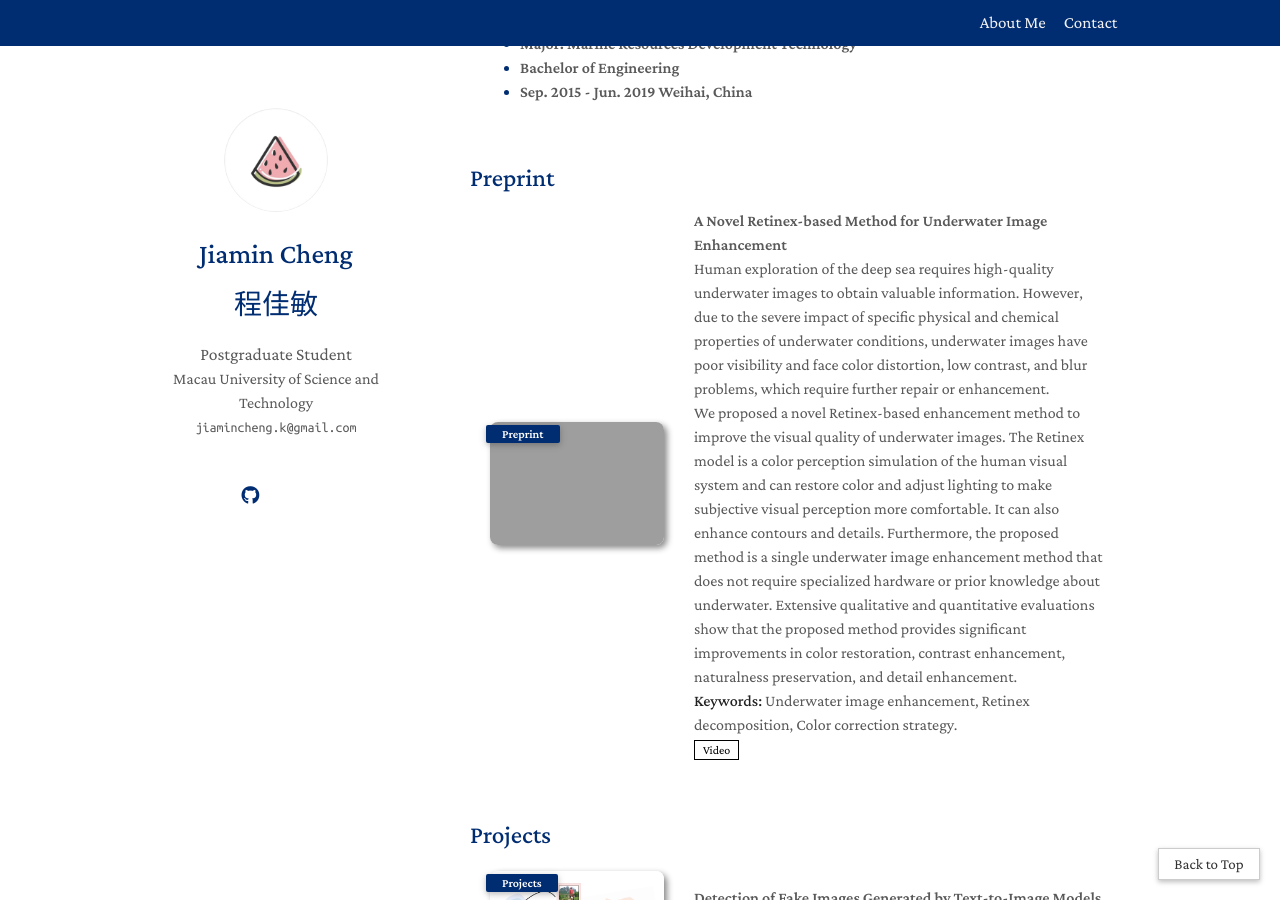
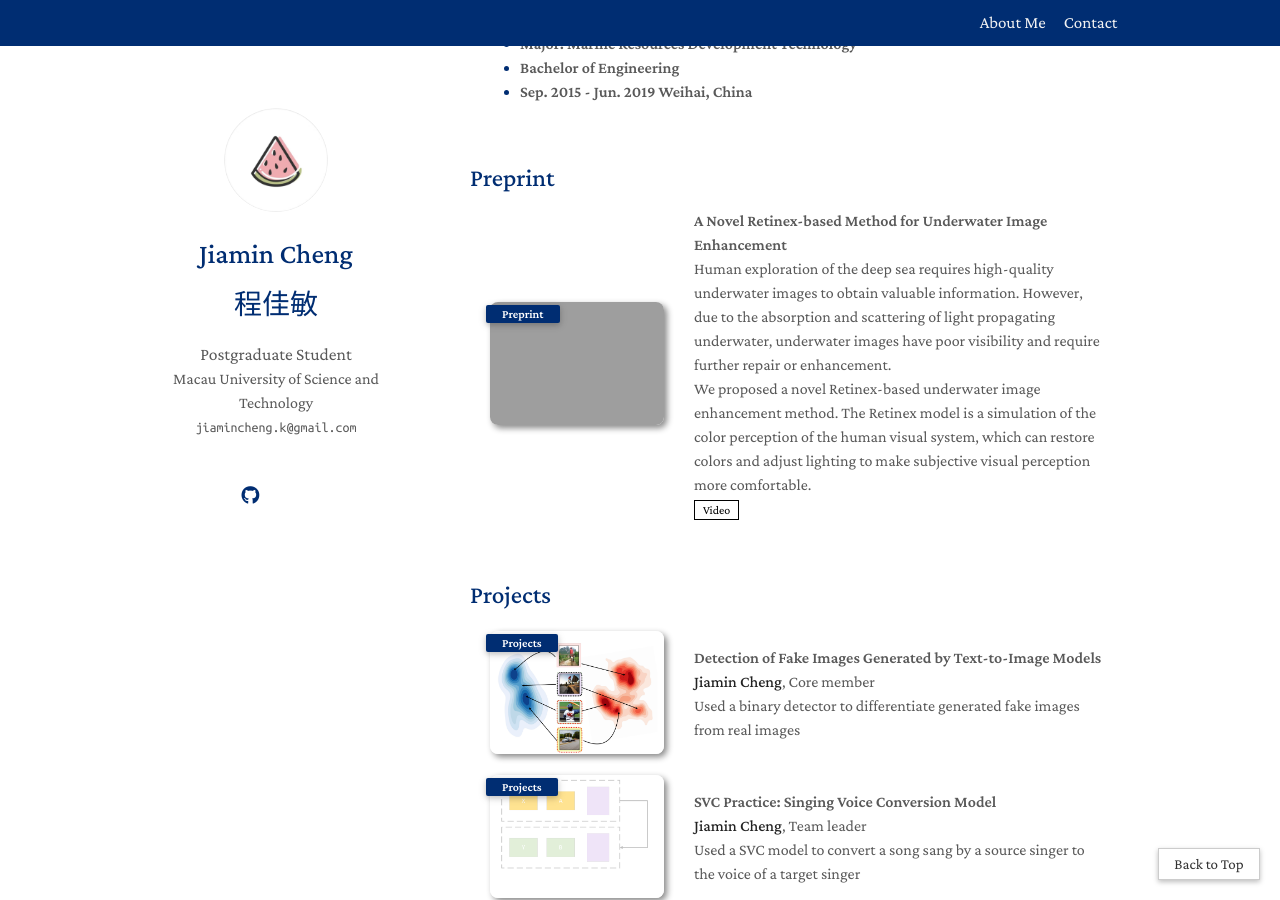
Before and after one commit to jiamincheng/jiamincheng.github.io, a Jekyll site: the page built from index.md, in a window 1280 px wide and 900 px high, scrolled down 568 px. Built offline with Jekyll 4.4.1, drawn with Linux system fonts in a browser that asks for light colours; a style sheet for code colours, icons or effects is not loaded; grey boxes are pictures that could not be loaded.

Commit message:
Update preprint.md

```diff
--- a/_includes/preprint.md
+++ b/_includes/preprint.md
@@ -18,9 +18,8 @@
   <div class="col-sm-9" style="position: relative;padding-right: 15px;padding-left: 20px;">
       <div class="title">A Novel Retinex-based Method for Underwater Image Enhancement</div>
       <div class="periodical">
-      Human exploration of the deep sea requires high-quality underwater images to obtain valuable information. However, due to the severe impact of specific physical and chemical properties of underwater conditions, underwater images have poor visibility and face color distortion, low contrast, and blur problems, which require further repair or enhancement.
-      <br>We proposed a novel Retinex-based enhancement method to improve the visual quality of underwater images. The Retinex model is a color perception simulation of the human visual system and can restore color and adjust lighting to make subjective visual perception more comfortable. It can also enhance contours and details. Furthermore, the proposed method is a single underwater image enhancement method that does not require specialized hardware or prior knowledge about underwater. Extensive qualitative and quantitative evaluations show that the proposed method provides significant improvements in color restoration, contrast enhancement, naturalness preservation, and detail enhancement.
-      <br><strong>Keywords:</strong> Underwater image enhancement, Retinex decomposition, Color correction strategy.
+      Human exploration of the deep sea requires high-quality underwater images to obtain valuable information. However, due to the absorption and scattering of light propagating underwater, underwater images have poor visibility and require further repair or enhancement.
+      <br>We proposed a novel Retinex-based underwater image enhancement method. The Retinex model is a simulation of the color perception of the human visual system, which can restore colors and adjust lighting to make subjective visual perception more comfortable.
       </div>
     <div class="links">
       <a href="https://youtu.be/D2sRUVyj0YU" class="btn btn-sm z-depth-0" role="button" target="_blank" style="font-size:12px;">Video</a>
```
